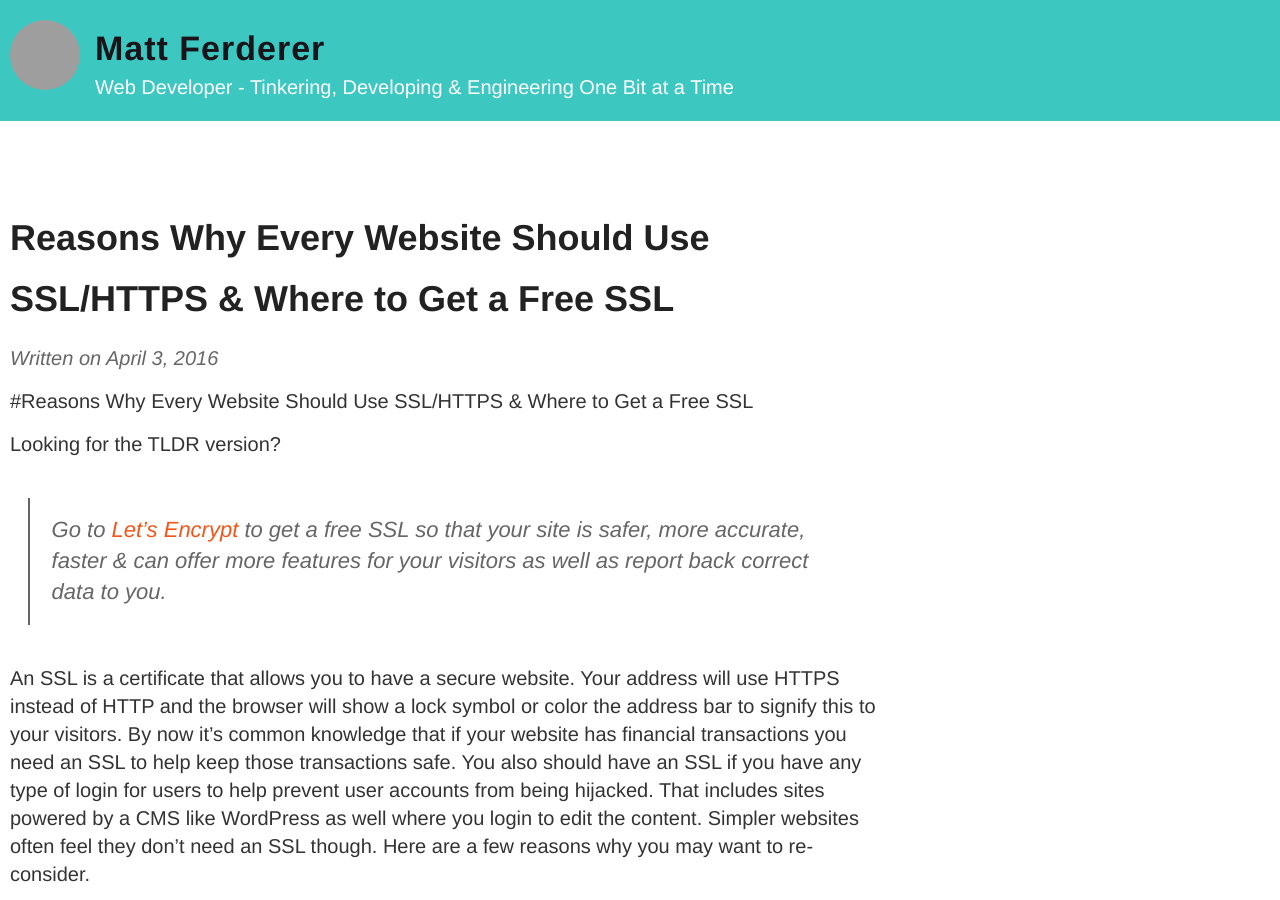
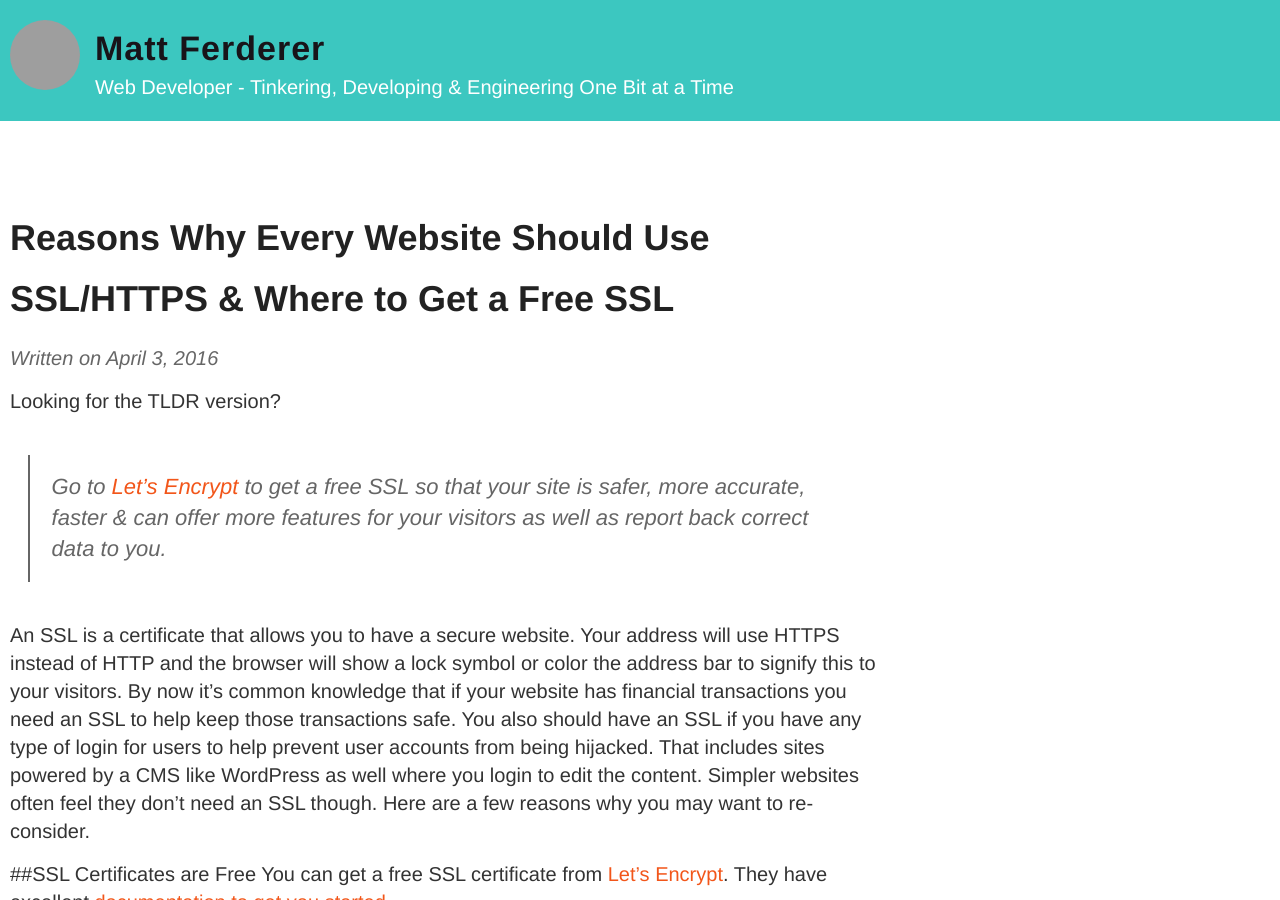
Before and after one commit to mattferderer/mattferderer.github.io, a Jekyll site: the page built from _posts/2016-04-03-reasons-why-every-website-should-use-ssl-https-and-where-to-get-a-free-ssl.md, in a window 1280 px wide and 900 px high. Built offline with Jekyll 4.4.1, drawn with Linux system fonts in a browser that asks for light colours; comment, search, counter and statistics services are not loaded; grey boxes are pictures that could not be loaded.

Commit message:
Update 2016-04-03-reasons-why-every-website-should-use-ssl-https-and-where-to-get-a-free-ssl.md

```diff
--- a/_posts/2016-04-03-reasons-why-every-website-should-use-ssl-https-and-where-to-get-a-free-ssl.md
+++ b/_posts/2016-04-03-reasons-why-every-website-should-use-ssl-https-and-where-to-get-a-free-ssl.md
@@ -2,8 +2,6 @@
 layout: post
 title: Reasons Why Every Website Should Use SSL/HTTPS & Where to Get a Free SSL
 ---
-
-#Reasons Why Every Website Should Use SSL/HTTPS & Where to Get a Free SSL
 
 Looking for the TLDR version?
 
```
